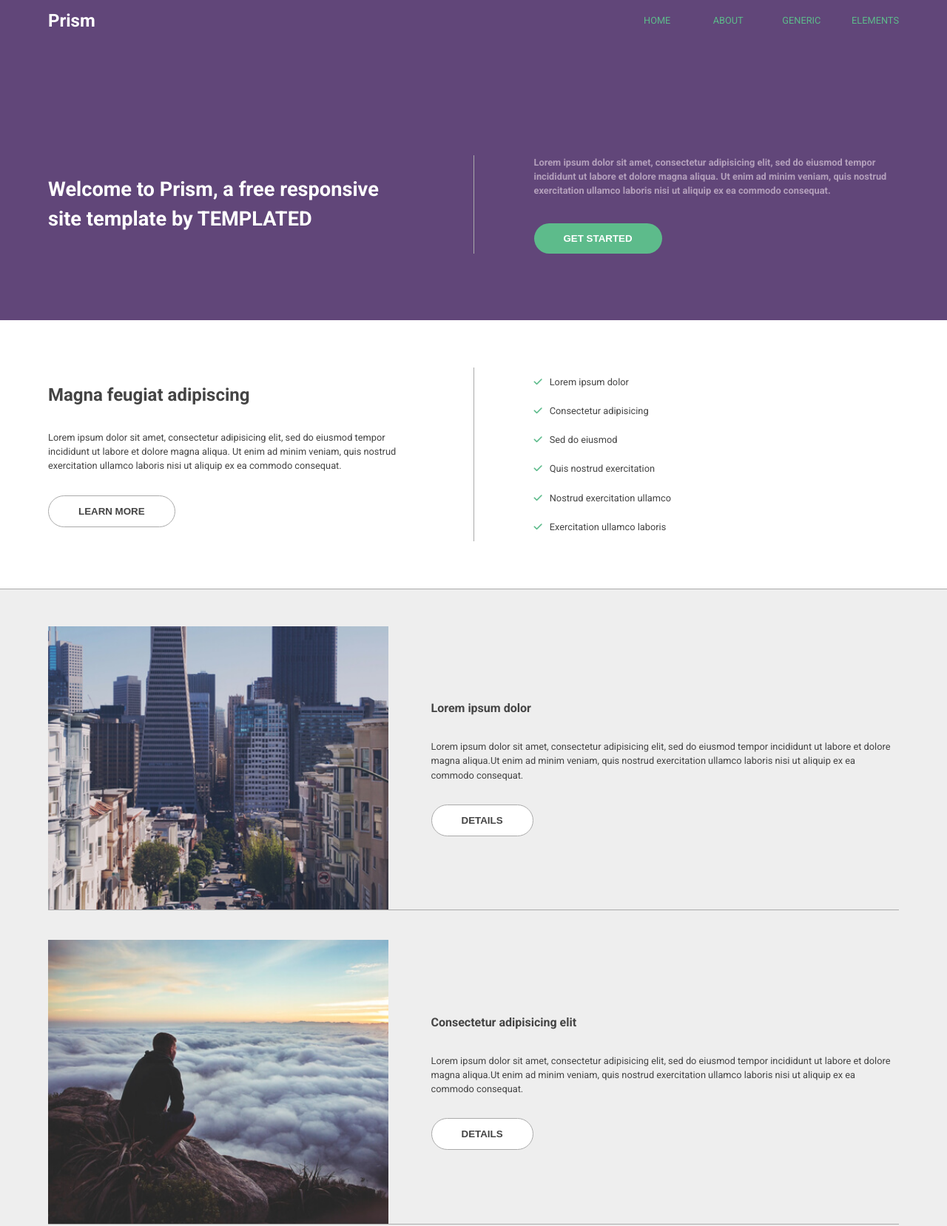
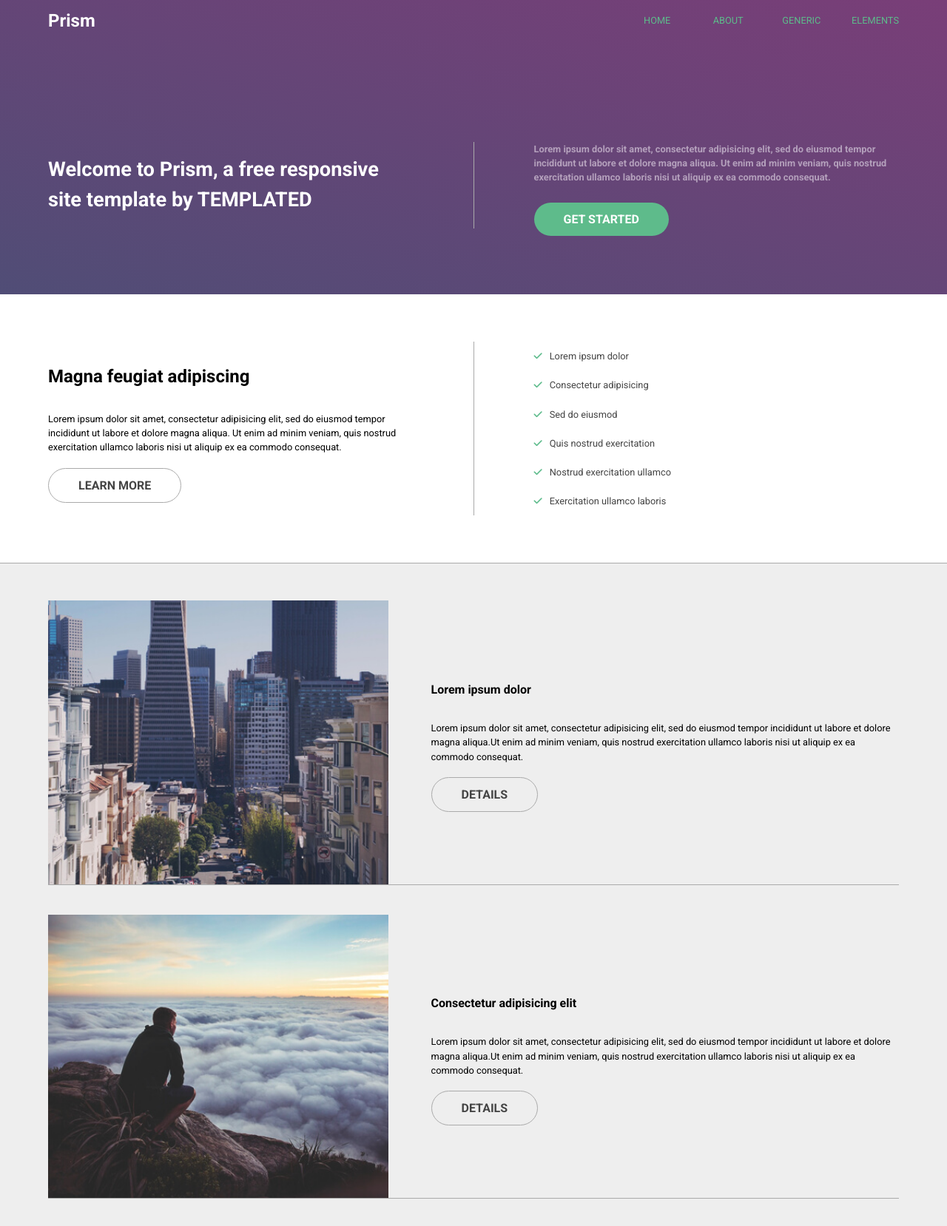
Before and after one commit to tinkalguli/Flexbox, a plain HTML site: page Ex4-assignment-level-3/index.html in a window 1280 px wide. Shown: the top 1658 px of the page at 74% size. Drawn offline with Linux system fonts and the light colour scheme.

Commit message:
Refactor assignment level-3

```diff
--- a/Ex4-assignment-level-3/assets/stylesheets/main.css
+++ b/Ex4-assignment-level-3/assets/stylesheets/main.css
@@ -12,14 +12,18 @@ a,abbr,acronym,address,applet,article,aside,audio,b,big,blockquote,body,canvas,c
 
 *========================================*/
 
-*, *:before, *:after {
+*,
+*:before,
+*:after {
+   margin: 0;
+   padding: 0;
    box-sizing: border-box;
  }
 
  body {
     font-family: 'Roboto', sans-serif;
     line-height: 1.5;
-    color: #444;
+    /* color: #444; */
  }
 
 img {
@@ -67,11 +71,6 @@ li {
   font-size: .8em;
 }
 
-strong,
-.button {
-  text-transform: uppercase;
-}
-
 h1,
 h2,
 h3,
@@ -86,13 +85,13 @@ h3,
 *========================================*/
 
 .header {
-  background: #614679;
+  position: absolute;
+  width: 100%;
   padding: 10px 0;
 }
 
 .navbar a {
   color: #5DBB8B;
-  text-transform: uppercase;
 }
 
 .flex-between {
@@ -106,7 +105,6 @@ h3,
 .logo {
   flex: 0 1 10%;
   color: #fff;
-  text-transform: capitalize;
 }
 
 .navbar li {
@@ -120,8 +118,8 @@ h3,
 *========================================*/
 
 .sec-one {
-  background: #614679;
-  padding-top: 12%;
+  background: linear-gradient(to right top, #504D76, #793E78);
+  padding-top: 15%;
   padding-bottom: 7%;
 }
 
@@ -147,13 +145,13 @@ h3,
   border: 0;
   border: 1px solid #aaa;
   color: #444;
-  background: #fff;
+  text-transform: uppercase;
 }
 
 .button-1 {
   border: 0;
   color: #fff;
-  background: #5DBB8B;
+  background: #5EBB8B;
 }
 
 .first-p {
@@ -211,6 +209,7 @@ h3,
 
 .img {
   flex: 0 1 40%;
+  font-size: 0;
 }
 
 .art {
@@ -218,8 +217,7 @@ h3,
 }
 
 .button-2 {
-  display: block;
-  margin: 0 auto;
+  text-align: center;
 }
 
 /*=======================================*
@@ -256,6 +254,10 @@ h3,
   align-self: flex-start;
 }
 
+.button-3 {
+  background: #fff;
+}
+
 /*=======================================*
 
                   footer
--- a/Ex4-assignment-level-3/index.html
+++ b/Ex4-assignment-level-3/index.html
@@ -9,13 +9,13 @@
   <body>
     <header class="header">
       <div class="flex flex-between container">
-        <h2 class="logo" href="#"><span>Prism</span></h2>
+        <a href="#"><h2 class="logo" href="#">Prism</h2></a>
         <nav class="navbar">
           <ul class="flex flex-between">
-            <li><a href="#">home</a></li>
-            <li><a href="#">about</a></li>
-            <li><a href="#">generic</a></li>
-            <li><a href="#">Elements</a></li>
+            <li><a href="#">HOME</a></li>
+            <li><a href="#">ABOUT</a></li>
+            <li><a href="#">GENERIC</a></li>
+            <li><a href="#">ELEMENTS</a></li>
           </ul>
         </nav>
       </div>
@@ -25,11 +25,11 @@
       <section class="sec-one">
         <div class="container flex">
           <div class="flexbox">
-            <h1>Welcome to Prism, a free responsive site template by <strong>templated</strong></h1>
+            <h1>Welcome to <strong>Prism</strong>, a free responsive site template by <strong>TEMPLATED</strong></h1>
           </div>
           <div class="flexbox border-left">
             <p class="first-p">Lorem ipsum dolor sit amet, consectetur adipisicing elit, sed do eiusmod tempor incididunt ut labore et dolore magna aliqua. Ut enim ad minim veniam, quis nostrud exercitation ullamco laboris nisi ut aliquip ex ea commodo consequat.</p>
-            <a href="#"><button class="button button-1" type="button" name="button">get started</button></a>
+            <a class="button button-1" href="#">get started</a>
           </div>
         </div>
       </section>
@@ -39,7 +39,7 @@
           <div class="flexbox">
             <h2>Magna feugiat adipiscing</h2>
             <p>Lorem ipsum dolor sit amet, consectetur adipisicing elit, sed do eiusmod tempor incididunt ut labore et dolore magna aliqua. Ut enim ad minim veniam, quis nostrud exercitation ullamco laboris nisi ut aliquip ex ea commodo consequat.</p>
-            <a href="#"><button class="button"  type="button" name="button">learn more</button></a>
+            <a class="button" href="#">learn more</a>
           </div>
           <div class="flexbox border-left">
             <ul class="list">
@@ -57,30 +57,38 @@
       <section class="sec-three gray-back">
         <div class="container">
             <article class="article flex">
-              <img class="img" src="assets/images/pic01.jpg" alt="">
+              <div class="img">
+                <img src="assets/images/pic01.jpg" alt="">
+              </div>
               <div class="art">
                 <h3>Lorem ipsum dolor</h3>
                 <p>Lorem ipsum dolor sit amet, consectetur adipisicing elit, sed do eiusmod tempor incididunt ut labore et dolore magna aliqua.Ut enim ad minim veniam, quis nostrud exercitation ullamco laboris nisi ut aliquip ex ea commodo consequat.</p>
-                <a href="#"><button class="button" type="button" name="button">details</button></a>
+                <a class="button" href="#">details</a>
               </div>
             </article>
             <article class="article flex">
-              <img class="img" src="assets/images/pic02.jpg" alt="">
+              <div class="img">
+                <img src="assets/images/pic02.jpg" alt="">
+              </div>
               <div class="art">
                 <h3>Consectetur adipisicing elit</h3>
                 <p>Lorem ipsum dolor sit amet, consectetur adipisicing elit, sed do eiusmod tempor incididunt ut labore et dolore magna aliqua.Ut enim ad minim veniam, quis nostrud exercitation ullamco laboris nisi ut aliquip ex ea commodo consequat.</p>
-                <a href="#"><button class="button" type="button" name="button">details</button></a>
+                <a class="button" href="#">details</a>
               </div>
             </article>
             <article class="article flex">
-              <img class="img" src="assets/images/pic03.jpg" alt="">
+              <div class="img">
+                <img src="assets/images/pic03.jpg" alt="">
+              </div>
               <div class="art">
                 <h3>Sed do eiusmod tempor</h3>
                 <p>Lorem ipsum dolor sit amet, consectetur adipisicing elit, sed do eiusmod tempor incididunt ut labore et dolore magna aliqua.Ut enim ad minim veniam, quis nostrud exercitation ullamco laboris nisi ut aliquip ex ea commodo consequat.</p>
-                <a href="#"><button class="button" type="button" name="button">details</button></a>
+                <a class="button" href="#">details</a>
               </div>
             </article>
-          <a href="#"><button class="button button-2" type="button" name="button">Lorem ipsum dolor</button></a>
+            <div class="button-2">
+              <a class="button" href="#">Lorem ipsum dolor</a>
+            </div>
         </div>
       </section>
       <!-- fourth section -->
@@ -93,7 +101,7 @@
             --><input type="email" name="useremail" placeholder="Email"><br>
             <textarea name="comment" rows="8" placeholder="Message"></textarea>
           </form>
-          <a href="#"><button class="button" type="button" name="button">Send message</button></a>
+          <button class="button button-3" type="button" name="button">Send message</button>
         </div>
         <div class="flexbox form-sec">
           <nav>
@@ -102,7 +110,12 @@
               <li><a href="#"><i class="fab fa-facebook-f"></i>facebook.com/untitled-tld</a></li>
               <li><a href="#"><i class="fab fa-instagram"></i>instagram.com/untitled-tld</a></li>
               <li><a href="#"><i class="fas fa-envelope"></i>information@untitled-tld</a></li>
-              <li><a href="#"><i class="fas fa-home"></i>1234 Somewhere Road Suite 9823<br>Nashville, TN 00000-0000</a></li>
+              <li>
+                <address>
+                  <i class="fas fa-home"></i>
+                  1234 Somewhere Road Suite 9823 Nashville, TN 00000-0000
+                <address>
+              </li>
             </ul>
           </nav>
         </div>
@@ -110,7 +123,7 @@
     </main>
     <footer class="footer gray-back">
       <div class="container">
-        <small>&copy; Untitled. All rights reserved. Images: Unsplash. Design: <strong>templated</strong>.</small>
+        <small>&copy; Untitled. All rights reserved. Images: Unsplash. Design: <strong>TEMPLATED</strong>.</small>
       </div>
     </footer>
     <script src="https://kit.fontawesome.com/bd07b7eea7.js" crossorigin="anonymous"></script>
```
